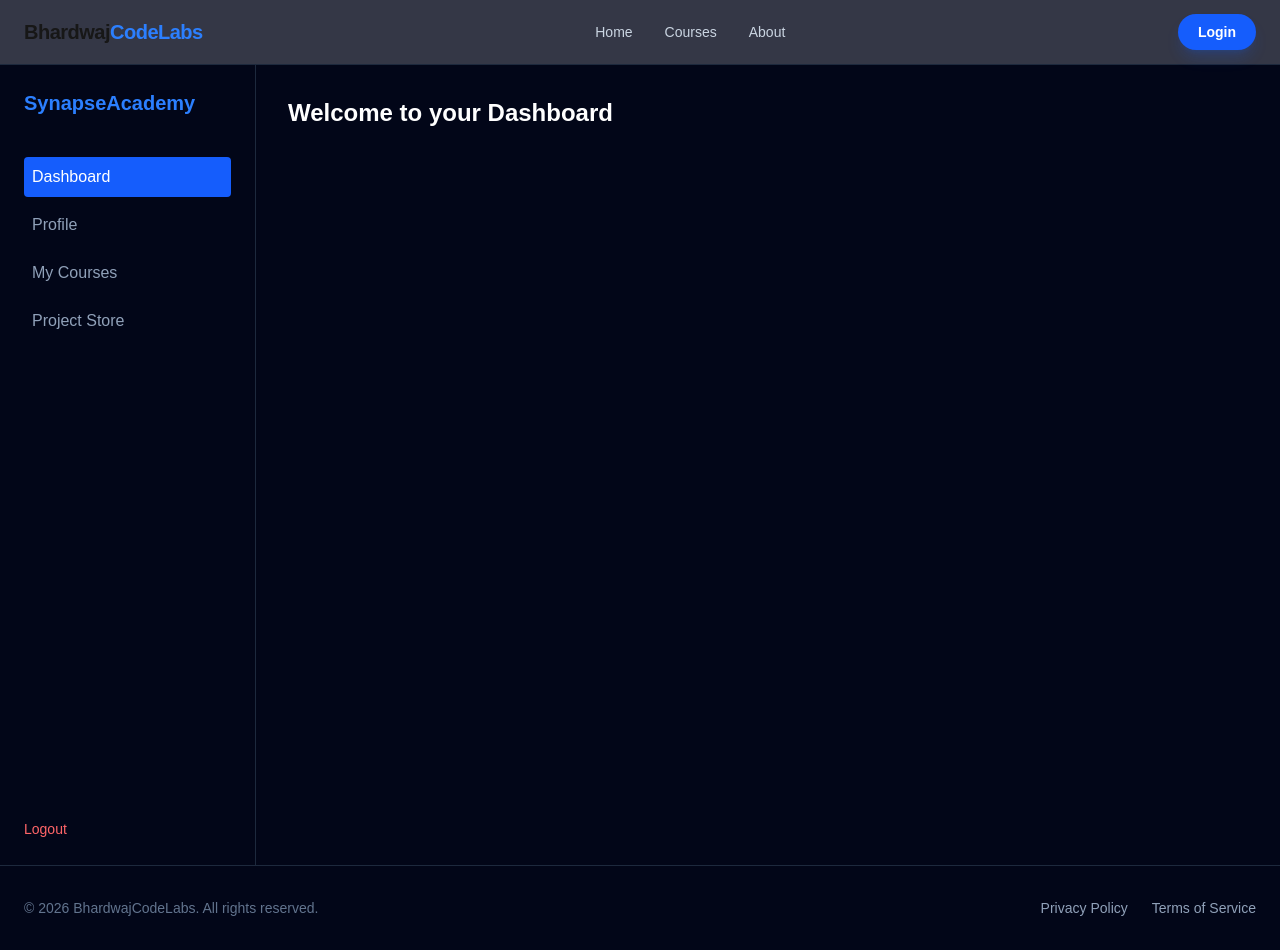
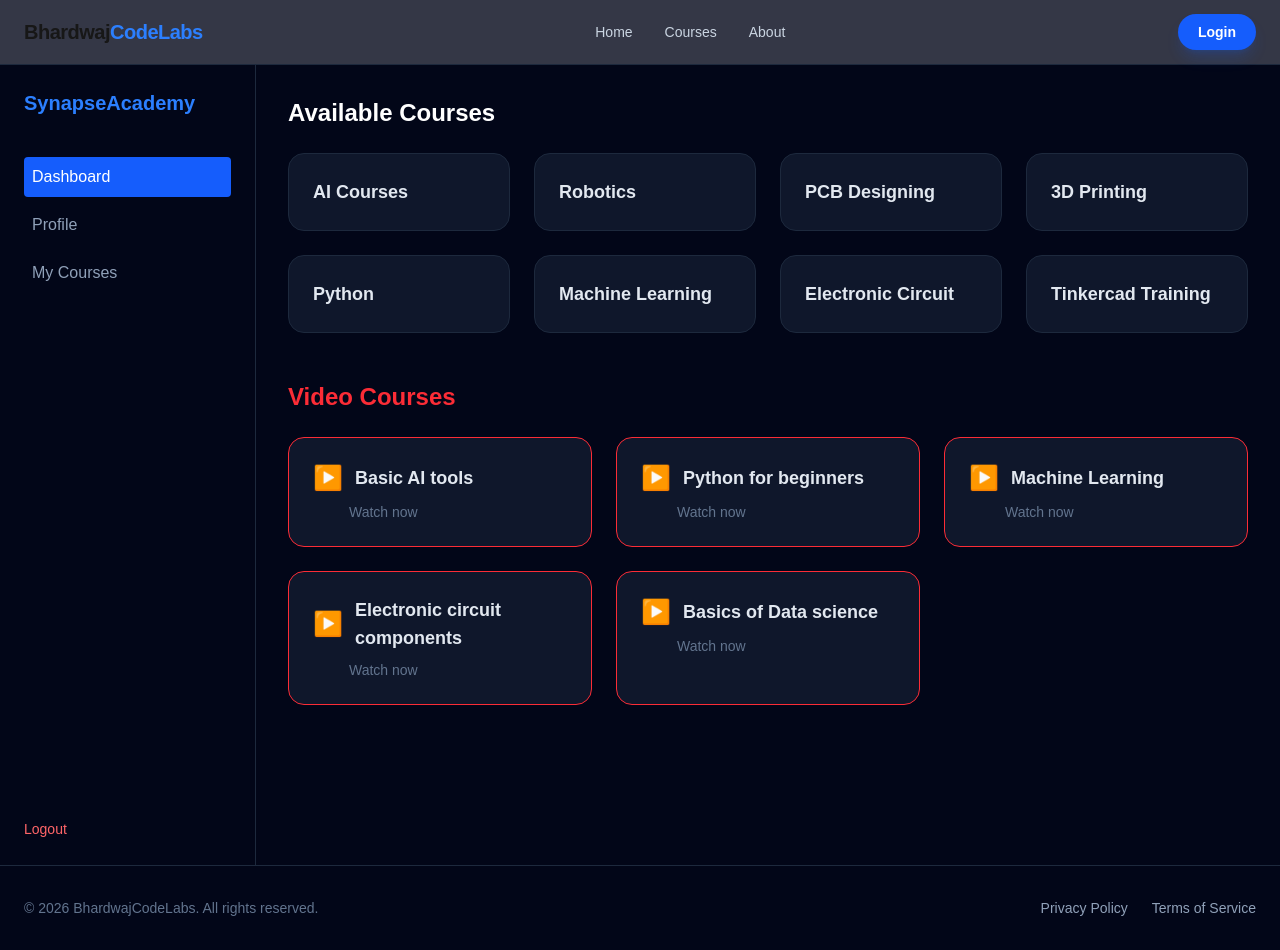
Before and after one commit to Divyanshu9508/edu-website, a Next.js app: page /dashboard in a window 1280 px wide. Built offline with nearby package versions, Linux system fonts and the light colour scheme.

Commit message:
UDTDASHBOARD

```diff
--- a/app/dashboard/page.tsx
+++ b/app/dashboard/page.tsx
@@ -1,4 +1,4 @@
-'use client'; // Ye zaroori hai!
+'use client';
 
 import Link from 'next/link';
 import { usePathname } from 'next/navigation';
@@ -6,9 +6,12 @@ import { usePathname } from 'next/navigation';
 export default function Dashboard() {
   const pathname = usePathname();
 
-  // Helper function for active link styles
   const getLinkClass = (path: string) =>
     `block p-2 rounded transition ${pathname === path ? 'bg-blue-600 text-white' : 'text-slate-400 hover:text-white'}`;
+
+  // Courses list
+  const courses = ["AI Courses", "Robotics", "PCB Designing", "3D Printing", "Python", "Machine Learning", "Electronic Circuit", "Tinkercad Training"];
+  const videoCourses = ["Basic AI tools", "Python for beginners", "Machine Learning", "Electronic circuit components", "Basics of Data science"];
 
   return (
     <div className="flex min-h-screen bg-slate-950 text-white">
@@ -20,20 +23,38 @@ export default function Dashboard() {
           <Link href="/dashboard" className={getLinkClass('/dashboard')}>Dashboard</Link>
           <Link href="/profile" className={getLinkClass('/profile')}>Profile</Link>
           <Link href="/my-courses" className={getLinkClass('/my-courses')}>My Courses</Link>
-          <Link href="/project-store" className={getLinkClass('/project-store')}>Project Store</Link>
         </nav>
 
         <div className="absolute bottom-6 left-6">
-          <button className="text-red-400 hover:text-red-300 font-medium text-sm transition">
-            Logout
-          </button>
+          <button className="text-red-400 hover:text-red-300 font-medium text-sm transition">Logout</button>
         </div>
       </aside>
 
       {/* Main Content */}
       <main className="flex-1 p-8">
-        <h1 className="text-2xl font-bold mb-6">Welcome to your Dashboard</h1>
-        {/* Yahan aapka baki ka code (courses list wagera) aa sakta hai */}
+        {/* Available Courses */}
+        <h1 className="text-2xl font-bold mb-6">Available Courses</h1>
+        <div className="grid grid-cols-1 md:grid-cols-2 lg:grid-cols-4 gap-6 mb-12">
+          {courses.map((course) => (
+            <div key={course} className="bg-slate-900 p-6 rounded-2xl border border-slate-800 hover:border-blue-500 transition cursor-pointer group">
+              <h2 className="text-lg font-semibold text-slate-200 group-hover:text-blue-400">{course}</h2>
+            </div>
+          ))}
+        </div>
+
+        {/* Video Courses */}
+        <h1 className="text-2xl font-bold mb-6 text-red-500">Video Courses</h1>
+        <div className="grid grid-cols-1 md:grid-cols-2 lg:grid-cols-3 gap-6">
+          {videoCourses.map((video) => (
+            <div key={video} className="bg-slate-900 p-6 rounded-2xl border border-red-500 hover:bg-slate-800 transition cursor-pointer">
+              <div className="flex items-center gap-3">
+                <span className="text-2xl">▶️</span>
+                <h2 className="text-lg font-semibold text-slate-200">{video}</h2>
+              </div>
+              <p className="text-slate-500 text-sm mt-2 ml-9">Watch now</p>
+            </div>
+          ))}
+        </div>
       </main>
     </div>
   );
```
